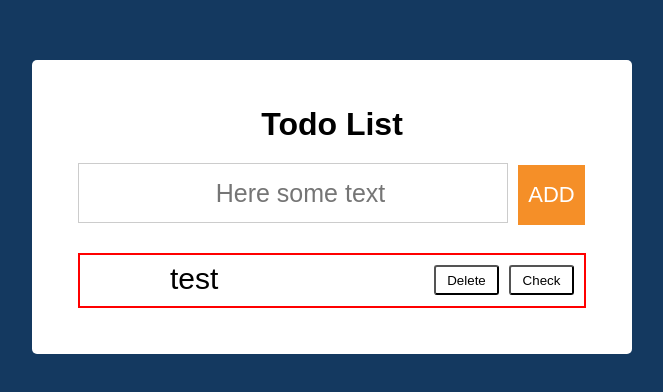
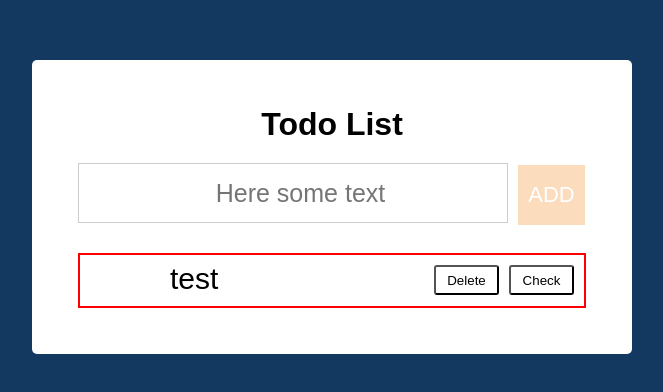
Before and after one commit to richerstars/React_HW, a React (Create React App) app in the folder homework/: page / in a window 1280 px wide. Shown: the part 140-532 px from the top of the page, without its empty margins (308-971 px from the left). Built offline with nearby package versions, Linux system fonts and the light colour scheme.

Commit message:
hooks todos

```diff
--- a/homework/src/App.js
+++ b/homework/src/App.js
@@ -1,34 +1,28 @@
-import React, {Component} from 'react';
+import React, {useState} from 'react';
 import Form from "./components/Form/Form";
 import List from "./components/List/List";
 import {StyledMainWrapp} from './components/Form/styled';
 
-class App extends Component {
-    constructor(props) {
-        super(props);
-        this.state = {todos: [{value: 'test', id: 1, isChecked: false}]};
+const App = () => {
+    const [todos, setTodos] = useState([{value: 'test', id: 1, isChecked: false}]);
+
+    const addListItem = (values) => {
+        setTodos([...todos, values]);
+    }
+    const removeListItem = (id) => {
+        setTodos(todos.filter(el => el.id !== id));
+    }
+    const changeChecked = (id) => {
+        setTodos(todos.map(el => el.id === id ? {...el, isChecked: !el.isChecked} : el));
     }
 
-    addListItem = (values) => {
-        this.setState(() => ({todos: [...this.state.todos, values]}))
-    }
-    removeListItem = (id) => {
-        this.setState({todos: this.state.todos.filter(el => el.id !== id)});
-    }
-
-    changeChecked = (id) => {
-        this.setState({todos: this.state.todos.map(el => el.id === id ? {...el, isChecked: !el.isChecked} : el)});
-    }
-
-    render() {
-        return (
-            <StyledMainWrapp>
-                <h1> Todo List</h1>
-                <Form addItem={this.addListItem}/>
-                <List todos={this.state.todos} changeTodo={this.changeChecked} deleteTodo={this.removeListItem}/>
-            </StyledMainWrapp>
-        );
-    }
-}
+    return (
+        <StyledMainWrapp>
+            <h1> Todo List</h1>
+            <Form addItem={addListItem}/>
+            <List todos={todos} changeTodo={changeChecked} deleteTodo={removeListItem}/>
+        </StyledMainWrapp>
+    );
+};
 
 export default App;
--- a/homework/src/components/Form/Form.jsx
+++ b/homework/src/components/Form/Form.jsx
@@ -1,36 +1,30 @@
-import React, {Component} from 'react';
-import {StyledInput,StyledButton } from './styled';
+import React, {useState,useRef,useEffect} from 'react';
+import {StyledInput, StyledButton} from './styled';
 
-class Form extends Component {
-    constructor(props) {
-        super(props);
-        this.state = {value: ''};
-        this.inputRef = React.createRef();
-    }
+const Form = ({addItem}) => {
 
-    componentDidMount() {
-        this.inputRef.current.focus();
-    }
-
-    handleInputValue = (e) => this.setState({ value: e.target.value });
-
-    handleSubmitValue = () => {
-        this.props.addItem({
-            value: this.state.value,
+    const [value, setValue] = useState('');
+    const inputRef = useRef();
+    const handleInputValue = (e) => {setValue(e.target.value )};
+    useEffect(()=>{
+       inputRef.current.focus();
+    },[])
+    const handleSubmitValue = () => {
+        addItem({
+            value: value,
             id: Date.now(),
             isChecked: false,
         });
-        this.setState({value: ''})
+        setValue('');
     }
 
-    render() {
-        return (
-            <>
-                <StyledInput ref={this.inputRef} onChange={this.handleInputValue} value={this.state.value} placeholder='Here some text'/>
-                <StyledButton disabled={!this.state.value.trim()} onClick={this.handleSubmitValue}>ADD</StyledButton>
-            </>
-        );
-    }
-}
+    return (
+        <>
+            <StyledInput ref={inputRef} onChange={handleInputValue} value={value}
+                         placeholder='Here some text'/>
+            <StyledButton disabled={!value.trim()} onClick={handleSubmitValue}>ADD</StyledButton>
+        </>
+    );
+};
 
 export default Form;
--- a/homework/src/components/Form/styled.js
+++ b/homework/src/components/Form/styled.js
@@ -21,6 +21,10 @@ export const StyledButton = styled.button`
   font-size: 22px;
   cursor: pointer;
   margin-left: 10px;
+  &:disabled{
+    opacity: 0.3;
+    cursor: not-allowed;
+  }
 `;
 
 export  const StyledMainWrapp = styled.div`
```
